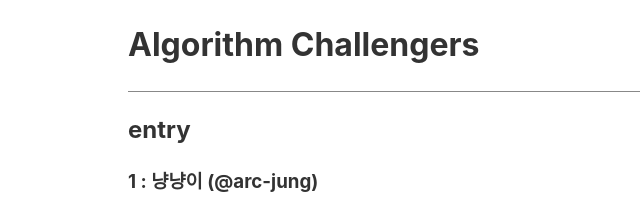
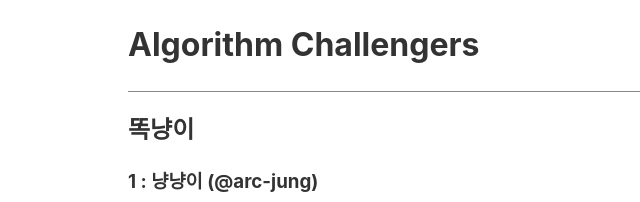
Before and after one commit to algorithm-challengers/algorithm-challengers.github.io, a Svelte app: page / in a window 1280 px wide. Shown: the top 202 px of the page, without its empty margins (0-640 px from the left). Built offline with nearby package versions, Linux system fonts and the light colour scheme.

Commit message:
Update App.svelte

```diff
--- a/src/App.svelte
+++ b/src/App.svelte
@@ -7,7 +7,7 @@
 <main>
 	<h1>Algorithm Challengers</h1>
 	<hr />
-	<h2>entry</h2>
+	<h2>똑냥이</h2>
 	{#each users as user, i}
 		<h3>{i+1} : {user.name} ({user.contact})</h3>
 		<details>
```
